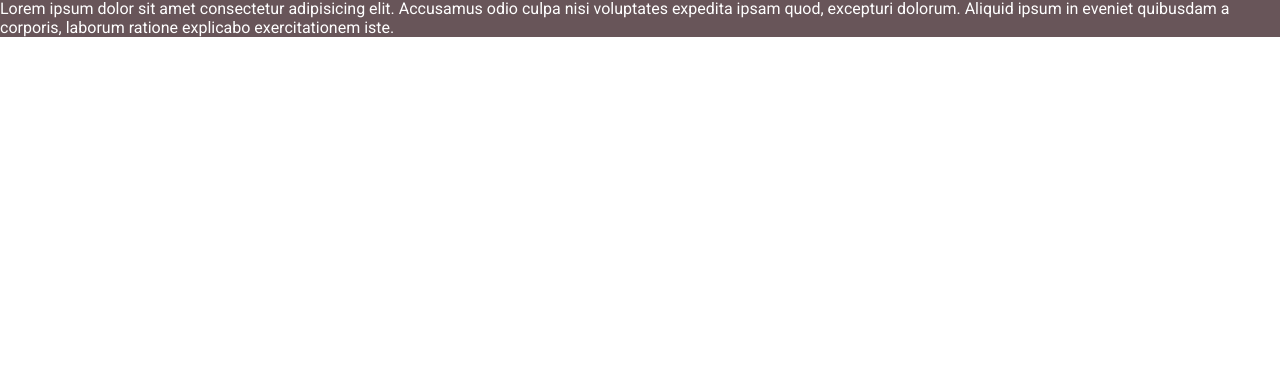
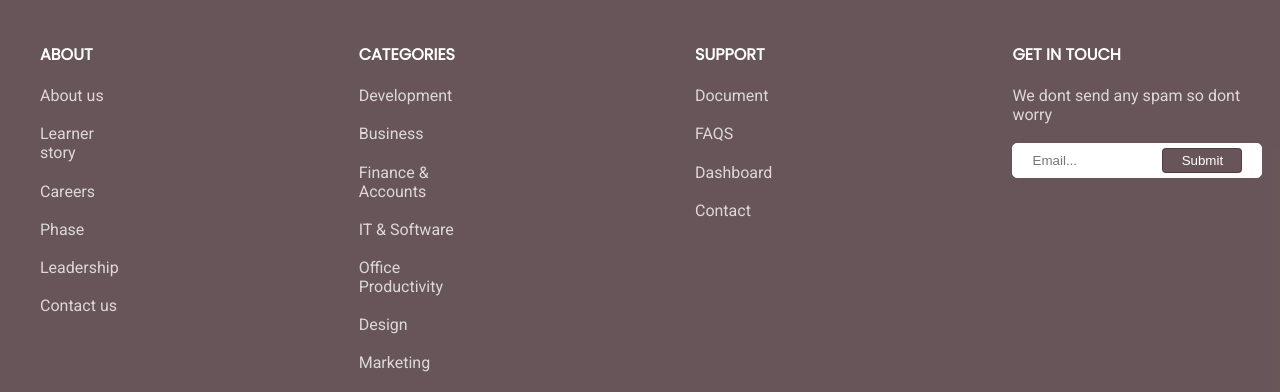
Before and after one commit to sengweihan/E-commerce_Website, a plain HTML site: page index.html in a window 1280 px wide. Shown: the part 4677-5069 px from the top of the page. Before the commit the page ends 4714 px from the top, so only its background shows below. Drawn offline with nearby package versions, Linux system fonts and the light colour scheme.

Commit message:
Done styling half of the footer content

```diff
--- a/assets/css/style.css
+++ b/assets/css/style.css
@@ -323,6 +323,7 @@ body {
 
 .footer-header .footer-title h3 {
   font-size: 1.3rem;
+  letter-spacing: 0.3rem;
 }
 
 .footer-nav {
@@ -335,3 +336,49 @@ body {
 .footer-nav .bx {
   font-size: 1.3rem;
 }
+
+.footer-main {
+  padding: 1.2rem 0;
+  margin: 0 2.5rem;
+  display: flex;
+  justify-content: space-between;
+  gap: 15rem;
+}
+
+.footer-content {
+  display: flex;
+  flex-direction: column;
+  gap: 1.2rem;
+  margin-top: 1.5rem;
+}
+
+.footer-content h4 {
+  font-family: "Poppins", sans-serif;
+}
+
+.footer-content p {
+  color: rgba(255, 255, 255, 0.769);
+}
+
+.footer-content .email-input {
+  border-radius: 5px;
+  border: 1px solid white;
+  height: 35px;
+  padding-left: 1.2rem;
+  width: 250px;
+}
+
+.footer-content form {
+  position: relative;
+}
+.footer-content .submit-btn {
+  position: absolute;
+  top: 5px;
+  left: 150px;
+  height: 25px;
+  width: 80px;
+  color: white;
+  background-color: #4f393dda;
+  border: 1px solid #4f393dda;
+  border-radius: 4px;
+}
--- a/index.html
+++ b/index.html
@@ -523,12 +523,48 @@
       </div>
 
       <div class="footer-main">
-        <p>
-          Lorem ipsum dolor sit amet consectetur adipisicing elit. Accusamus
-          odio culpa nisi voluptates expedita ipsam quod, excepturi dolorum.
-          Aliquid ipsum in eveniet quibusdam a corporis, laborum ratione
-          explicabo exercitationem iste.
-        </p>
+        <div class="footer-content">
+          <h4>ABOUT</h4>
+          <p>About us</p>
+          <p>Learner story</p>
+          <p>Careers</p>
+          <p>Phase</p>
+          <p>Leadership</p>
+          <p>Contact us</p>
+        </div>
+
+        <div class="footer-content">
+          <h4>CATEGORIES</h4>
+          <p>Development</p>
+          <p>Business</p>
+          <p>Finance & Accounts</p>
+          <p>IT & Software</p>
+          <p>Office Productivity</p>
+          <p>Design</p>
+          <p>Marketing</p>
+        </div>
+
+        <div class="footer-content">
+          <h4>SUPPORT</h4>
+          <p>Document</p>
+          <p>FAQS</p>
+          <p>Dashboard</p>
+          <p>Contact</p>
+        </div>
+
+        <div class="footer-content">
+          <h4>GET IN TOUCH</h4>
+          <p>We dont send any spam so dont worry</p>
+          <form action="">
+            <input
+              type="email"
+              name="email"
+              placeholder="Email..."
+              class="email-input"
+            />
+            <button type="submit" class="submit-btn">Submit</button>
+          </form>
+        </div>
       </div>
     </footer>
   </body>
```
